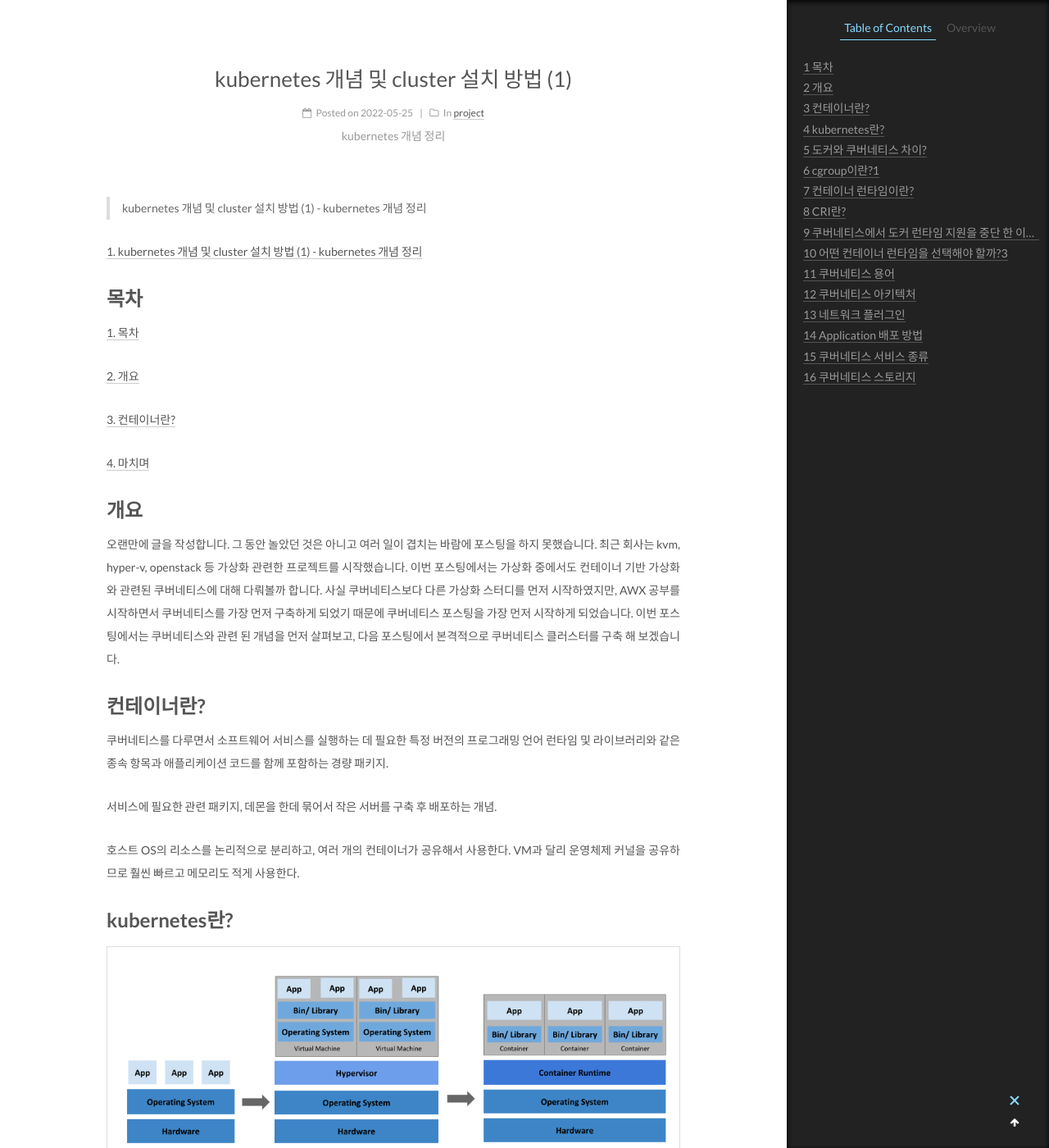
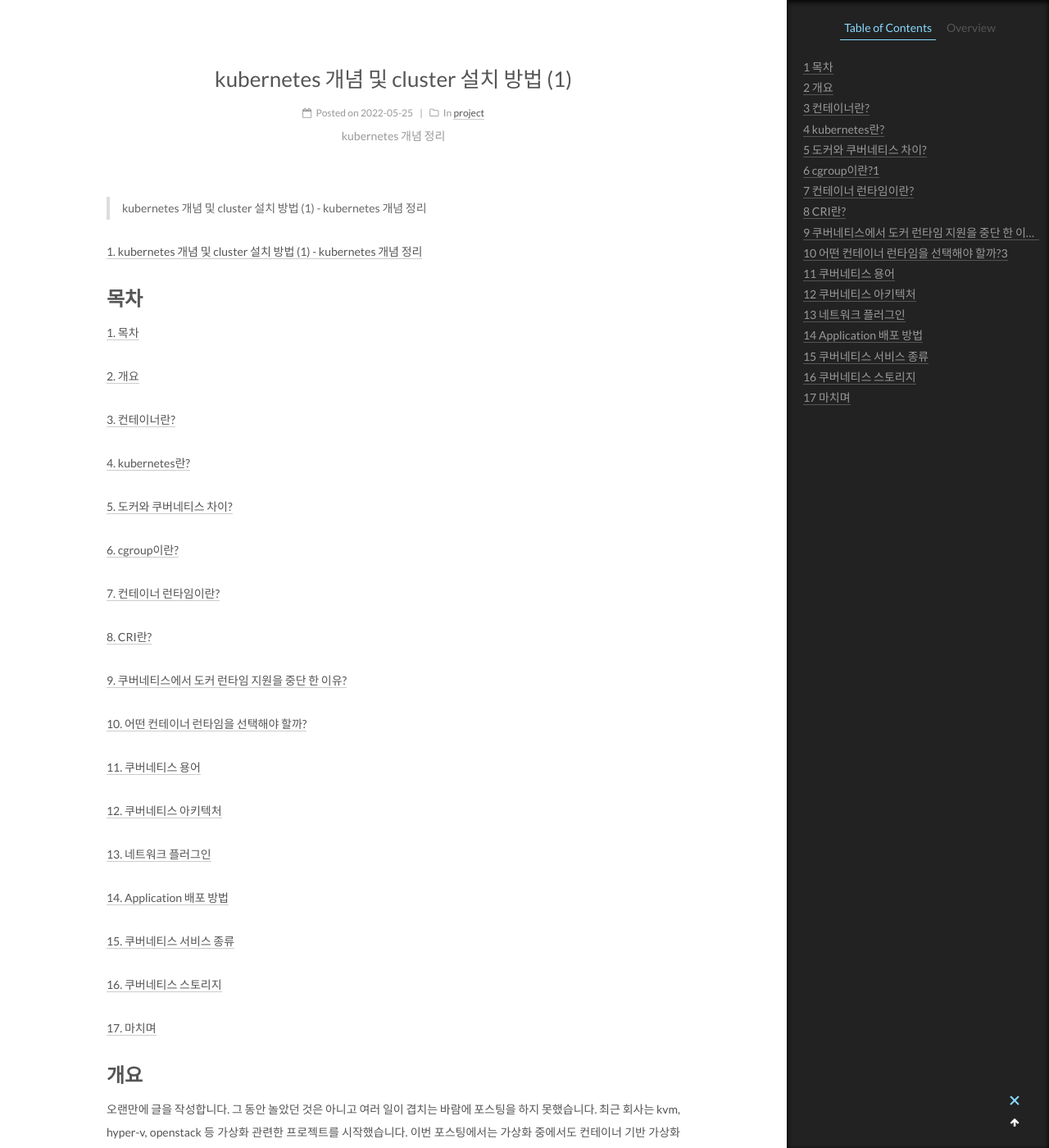
Before and after one commit to HeyItsSPOON/HeyItsSPOON.github.io, a Jekyll site: the page built from _posts/2022-05-25-kubernetes-1.md, in a window 1280 px wide and 1400 px high, scrolled down 193 px. Shown: the whole window at 82% size. Built offline with Jekyll 4.4.1, drawn with Linux system fonts in a browser that asks for light colours; some of the changed text lies outside the part shown.

Commit message:
2022-05-25

```diff
--- a/_posts/2022-05-25-kubernetes-1.md
+++ b/_posts/2022-05-25-kubernetes-1.md
@@ -17,7 +17,33 @@
 
 [3. 컨테이너란?](#컨테이너란?)
 
-[4. 마치며](#마치며)
+[4. kubernetes란?](#kubernetes란?)
+
+[5. 도커와 쿠버네티스 차이?](#도커와_쿠버네티스_차이?)
+
+[6. cgroup이란?](#cgroup이란?)
+
+[7. 컨테이너 런타임이란?](#컨테이너_런타임이란?)
+
+[8. CRI란?](#CRI란?)
+
+[9. 쿠버네티스에서 도커 런타임 지원을 중단 한 이유?](#쿠버네티스에서_도커_런타임_지원을_중단_한_이유?)
+
+[10. 어떤 컨테이너 런타임을 선택해야 할까?](#어떤_컨테이너_런타임을_선택해야_할까?)
+
+[11. 쿠버네티스 용어](#쿠버네티스_용어)
+
+[12. 쿠버네티스 아키텍처](#쿠버네티스_아키텍처)
+
+[13. 네트워크 플러그인](#네트워크_플러그인)
+
+[14. Application 배포 방법](#Application_배포_방법)
+
+[15. 쿠버네티스 서비스 종류](#쿠버네티스_서비스_종류)
+
+[16. 쿠버네티스 스토리지](#쿠버네티스_스토리지)
+
+[17. 마치며](#마치며)
 
 # 개요
 오랜만에 글을 작성합니다. 그 동안 놀았던 것은 아니고 여러 일이 겹치는 바람에 포스팅을 하지 못했습니다.
@@ -182,6 +208,10 @@
 - pvc : 사용자 ( 개발자 ) 가 pod를 생성하기 위해 요청하는 볼륨
 - Storage Class : 매번 pvc를 요청 할 때 마다 pv 를 생성할 수가 없기 때문에, 맞는 pv가 없을 시 자동으로 pv를 생성할 수 있도록 미리 pv를 생성 할 공간을 선언.
 
+# 마치며
+이번 포스팅에서는 쿠버네티스 관련 개념 및 용어에 대해 정리해보았다. 개념도 어렵고 고려해야 할 사항이 많아 구축하기가 까다롭긴 하지만
+잘 사용한다면 충분히 매력적인 클라우드 컴퓨팅을 구성 할 수 있을 것 같다. 다음 포스팅에서는 본격적으로 쿠버네티스 클러스터 구축에 대해서 다룰 예정이다.
+
 ***
 
 [^1]: 참고 : [https://tech.kakao.com/2020/06/29/cgroup-driver/](https://tech.kakao.com/2020/06/29/cgroup-driver/)
```
